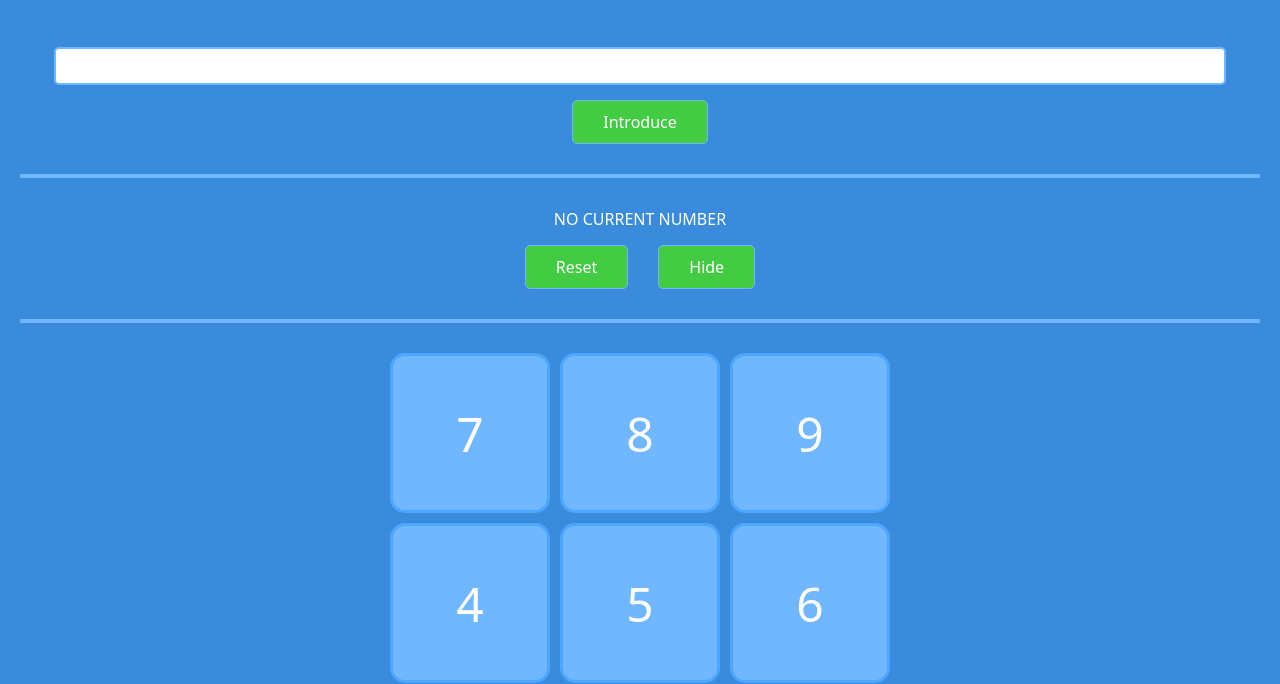
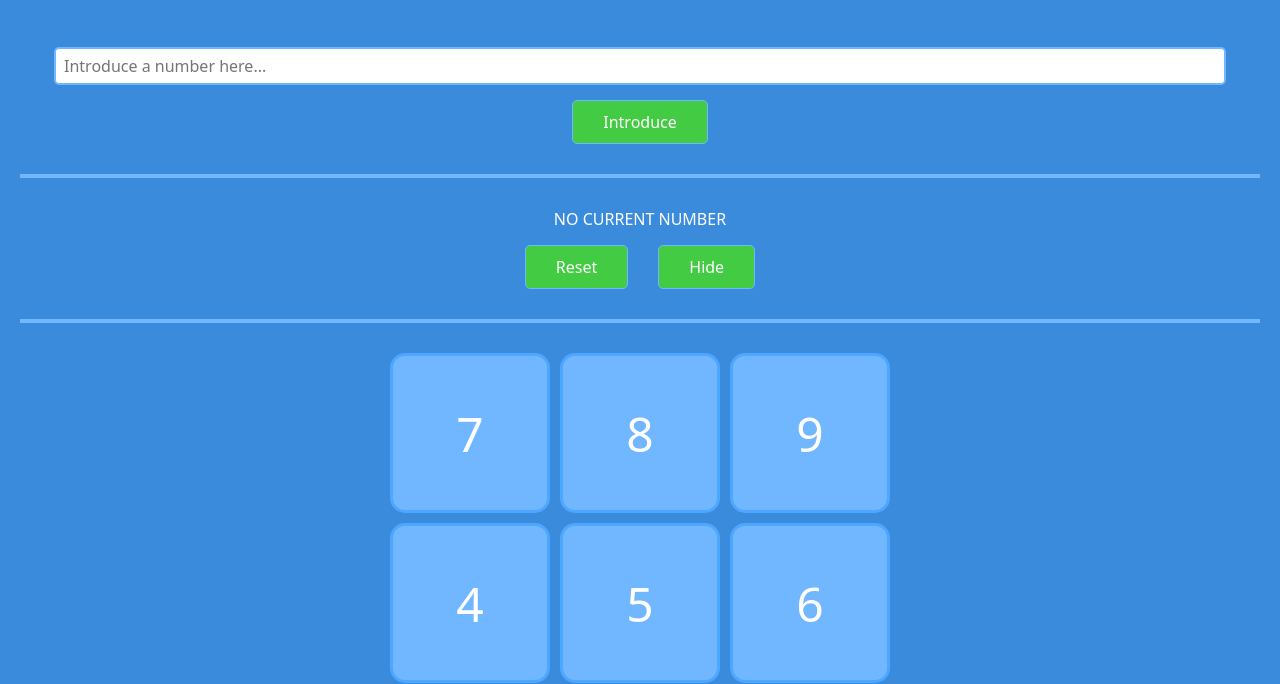
Before and after one commit to marcft/number-memorizer-patrons, a plain HTML site: page index.html in a window 1280 px wide. Shown: the part 150-834 px from the top of the page. Drawn offline with Linux system fonts and the light colour scheme.

Commit message:
Add an placeholder for clarity

```diff
--- a/index.html
+++ b/index.html
@@ -15,7 +15,7 @@
     </header>
     <main>
         <form>
-            <input type="number">
+            <input type="number" placeholder="Introduce a number here...">
             <button id="introduce-btn" type="submit">Introduce</button>
         </form>
         <hr>
```
